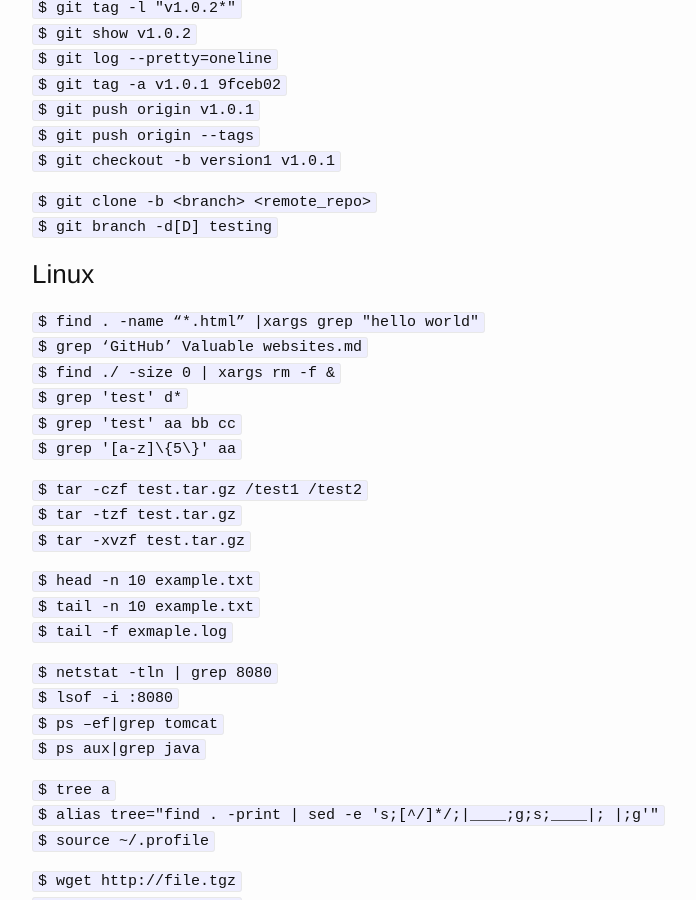
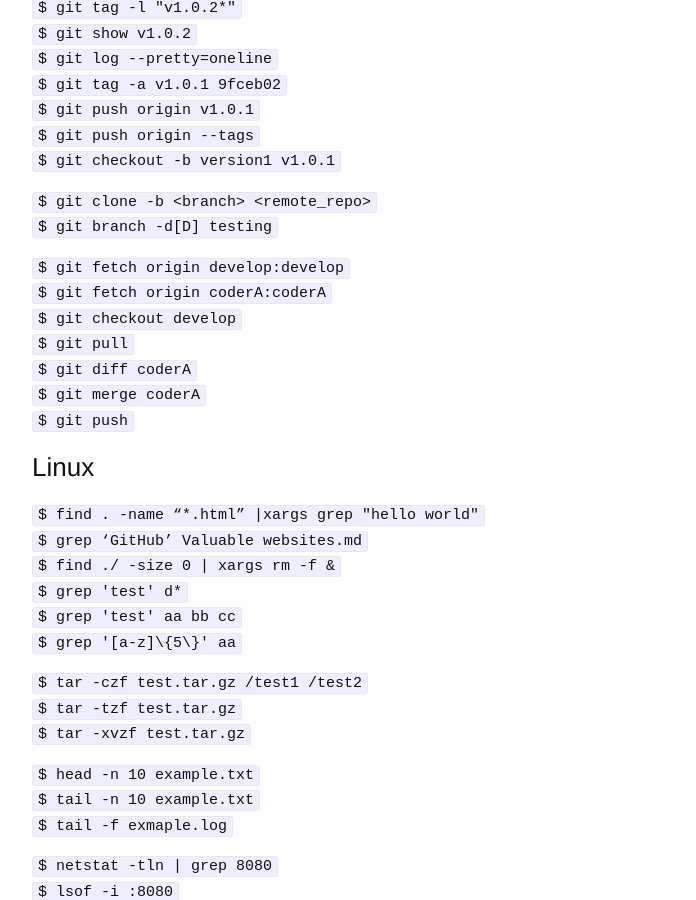
Before and after one commit to GeekRRK/GeekRRK.github.io, a Jekyll site: the page built from _posts/2015-12-15-Frequent commands.md, in a window 1280 px wide and 900 px high, scrolled down 1100 px. Shown: the whole window, without its empty margins (238-934 px from the left). Built offline with Jekyll 4.4.1, drawn with Linux system fonts in a browser that asks for light colours.

Commit message:
Update 2015-12-15-Frequent commands.md

```diff
--- a/_posts/2015-12-15-Frequent commands.md
+++ b/_posts/2015-12-15-Frequent commands.md
@@ -50,6 +50,14 @@ Sync with author after fork
 
 `$ git clone -b <branch> <remote_repo>`
 `$ git branch -d[D] testing`
+
+`$ git fetch origin develop:develop`
+`$ git fetch origin coderA:coderA`
+`$ git checkout develop`
+`$ git pull`
+`$ git diff coderA`
+`$ git merge coderA`
+`$ git push`
 
 ### Linux
 `$ find . -name “*.html” |xargs grep "hello world"`
```
